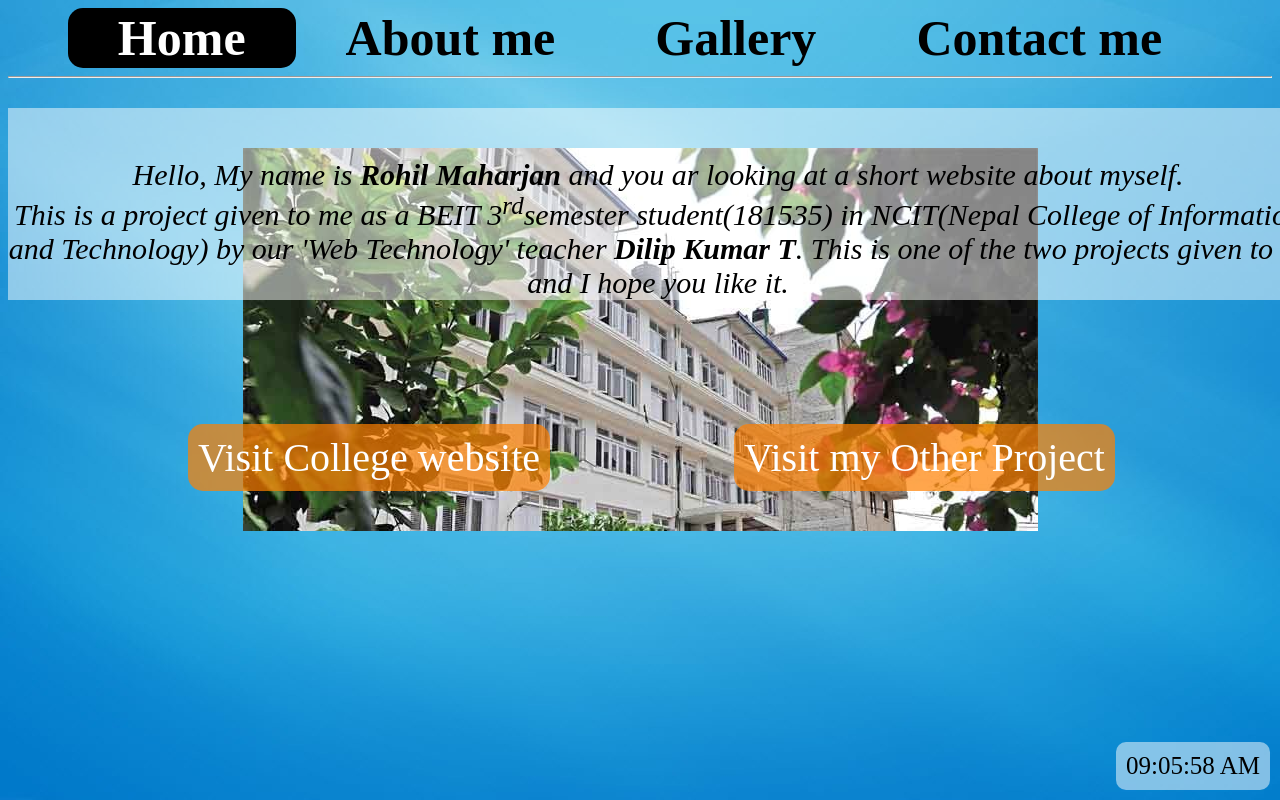
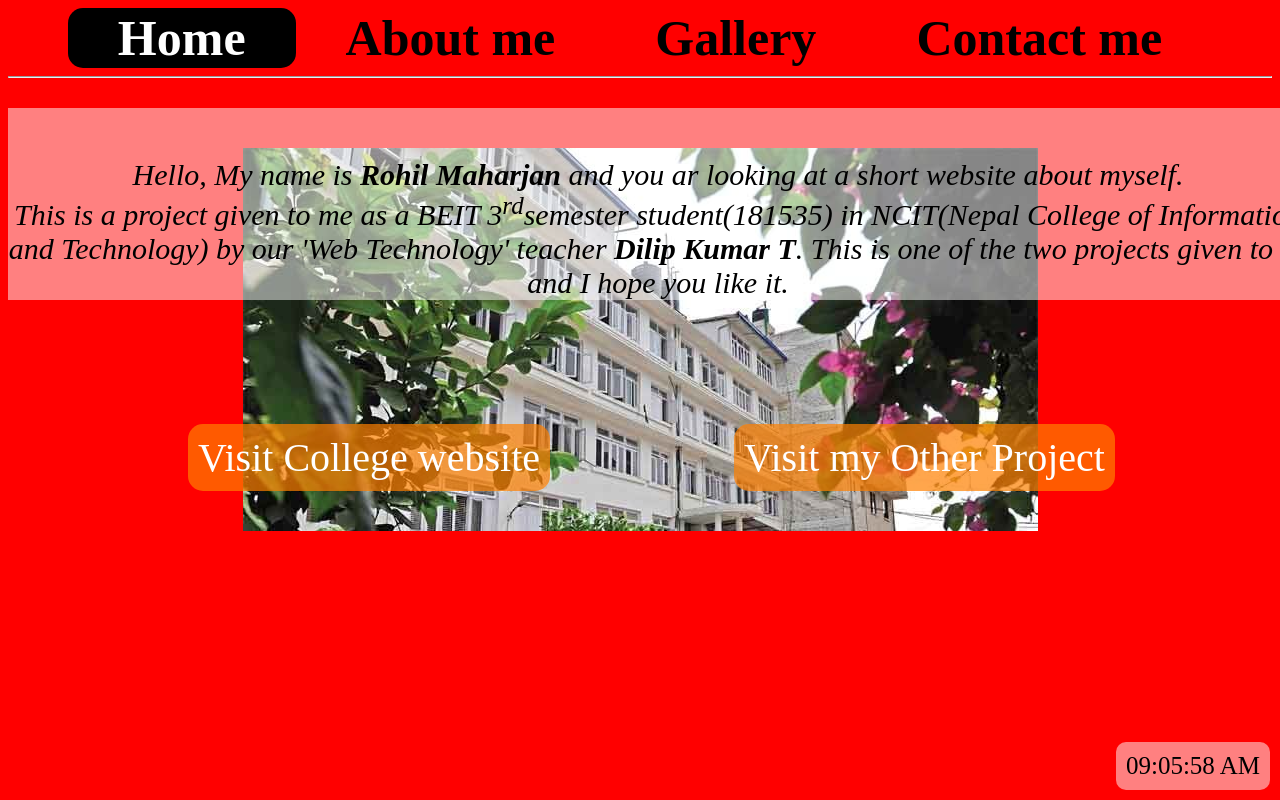
Before and after one commit to RohilMaharjan/rohil_website.github.io, a plain HTML site: page My_Website/index.html in a window 1280 px wide. Shown: the top 800 px of the page. Drawn offline with Linux system fonts and the light colour scheme.

Commit message:
Update style.css

```diff
--- a/My_Website/Other_files/style.css
+++ b/My_Website/Other_files/style.css
@@ -1,5 +1,6 @@
 body{
-	background-image: url("../Images/unnamed-1.jpg");
+	background-color: red;
+	/*background-image: url("../Images/unnamed-1.jpg");*/
 	background-position: center;
 	background-repeat: no-repeat;
 	background-size: fill;
```
